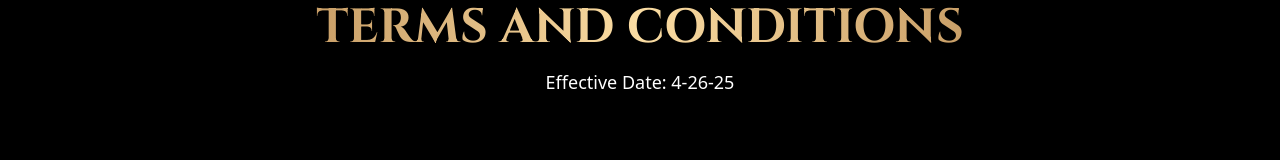
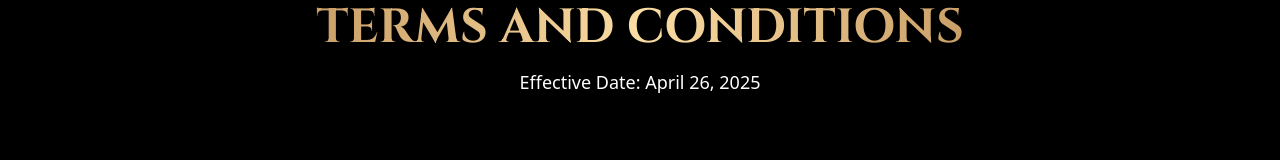
Before and after one commit to brizuela-go/recording-alchemy, a Next.js app: page /terms-and-conditions in a window 1280 px wide. Shown: the part 244-404 px from the top of the page. Built offline with nearby package versions, Linux system fonts and the light colour scheme.

Commit message:
feat: Dynamically format the effective date in Terms and Conditions page

```diff
--- a/app/terms-and-conditions/page.tsx
+++ b/app/terms-and-conditions/page.tsx
@@ -22,7 +22,16 @@ export default function TermsAndConditions() {
           <h1 className="font-cinzel text-3xl md:text-4xl lg:text-5xl font-bold uppercase mb-4 bg-gradient-to-r from-[#A87740] via-[#FBDDA3] to-[#A87740] bg-clip-text text-transparent">
             Terms and Conditions
           </h1>
-          <time className="text-white text-lg">Effective Date: 4-26-25</time>
+          <time className="text-white text-lg">
+            Effective Date:{" "}
+            <span>
+              {new Date("2025-04-26").toLocaleDateString("en-US", {
+                month: "long",
+                day: "numeric",
+                year: "numeric",
+              })}
+            </span>
+          </time>
         </div>
 
         {/* Welcome Section */}
```
